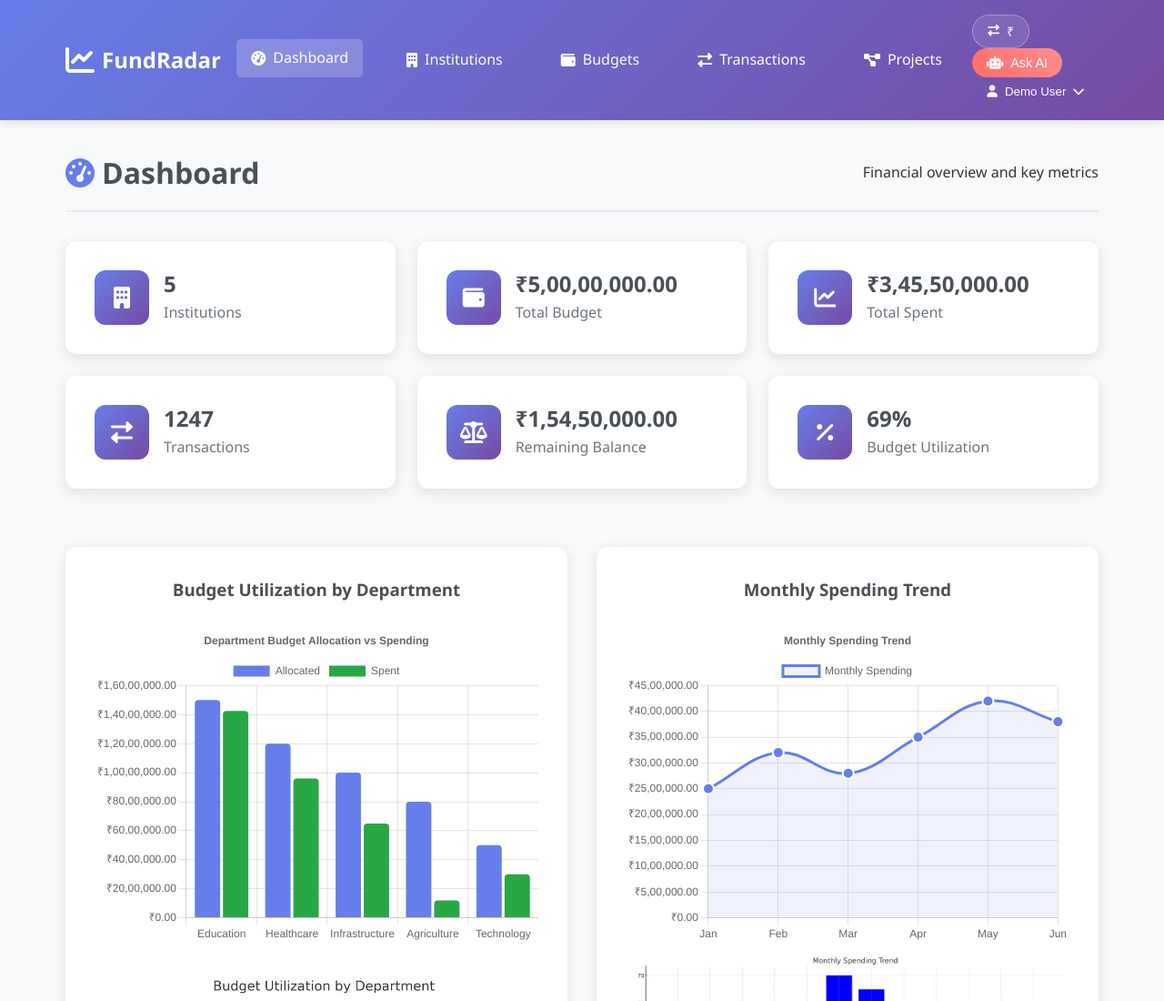
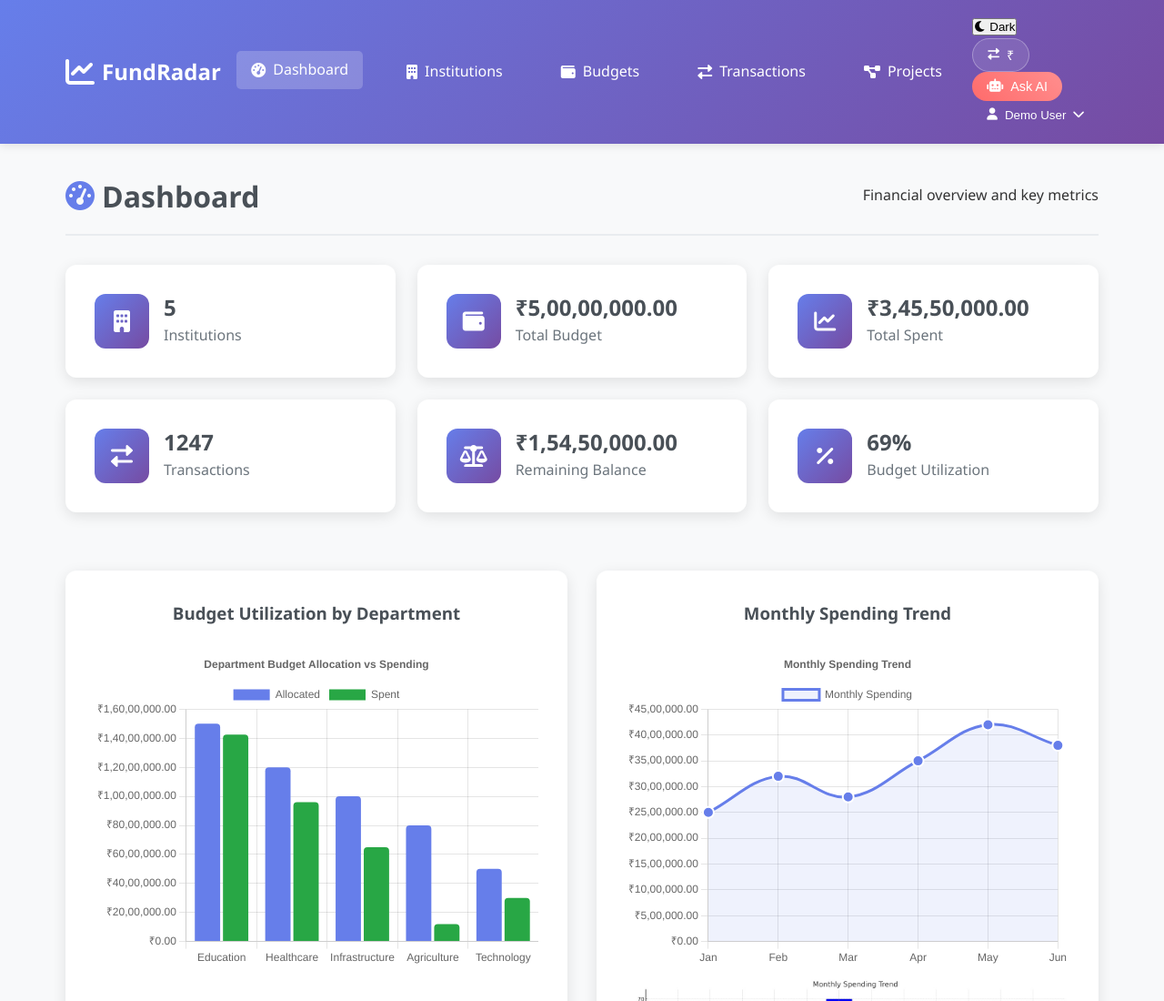
Before and after one commit to yasmeen-taj111/bnb, a website: page public/index.html in a window 1280 px wide. Shown: the top 1100 px of the page at 91% size. Drawn offline with nearby package versions, Linux system fonts and the light colour scheme.

Commit message:
dark/light mode toggle setup

```diff
--- a/public/index.html
+++ b/public/index.html
@@ -42,6 +42,14 @@
                 </a>
             </div>
             <div class="nav-user">
+
+                <div class="theme-toggle">
+                    <button class="theme-btn" id="themeToggle" title="Toggle Dark Mode">
+                        <i class="fas fa-moon" id="themeIcon"></i>
+                        <span id="themeText">Dark</span>
+                    </button>
+                </div>
+
                 <!-- Currency Toggle -->
                 <div class="currency-toggle">
                     <button class="currency-btn" id="currencyToggle">
```
